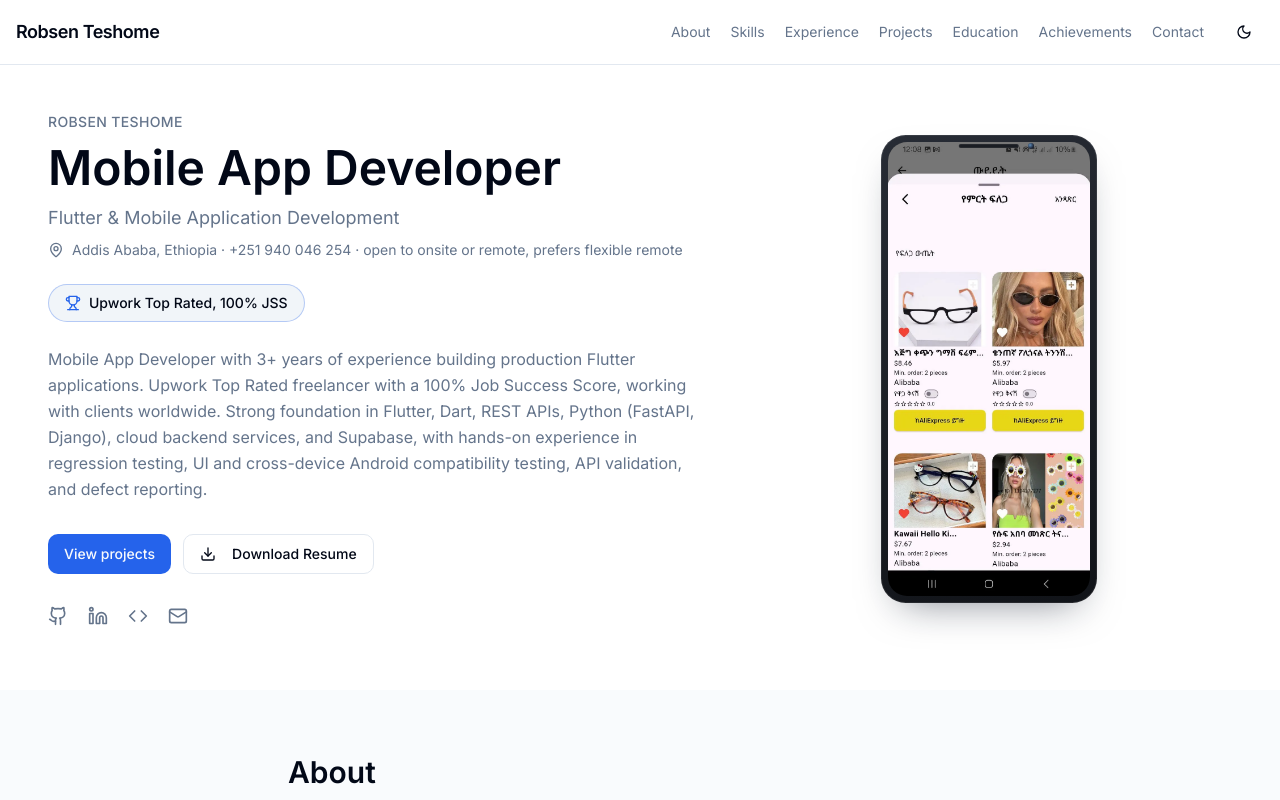
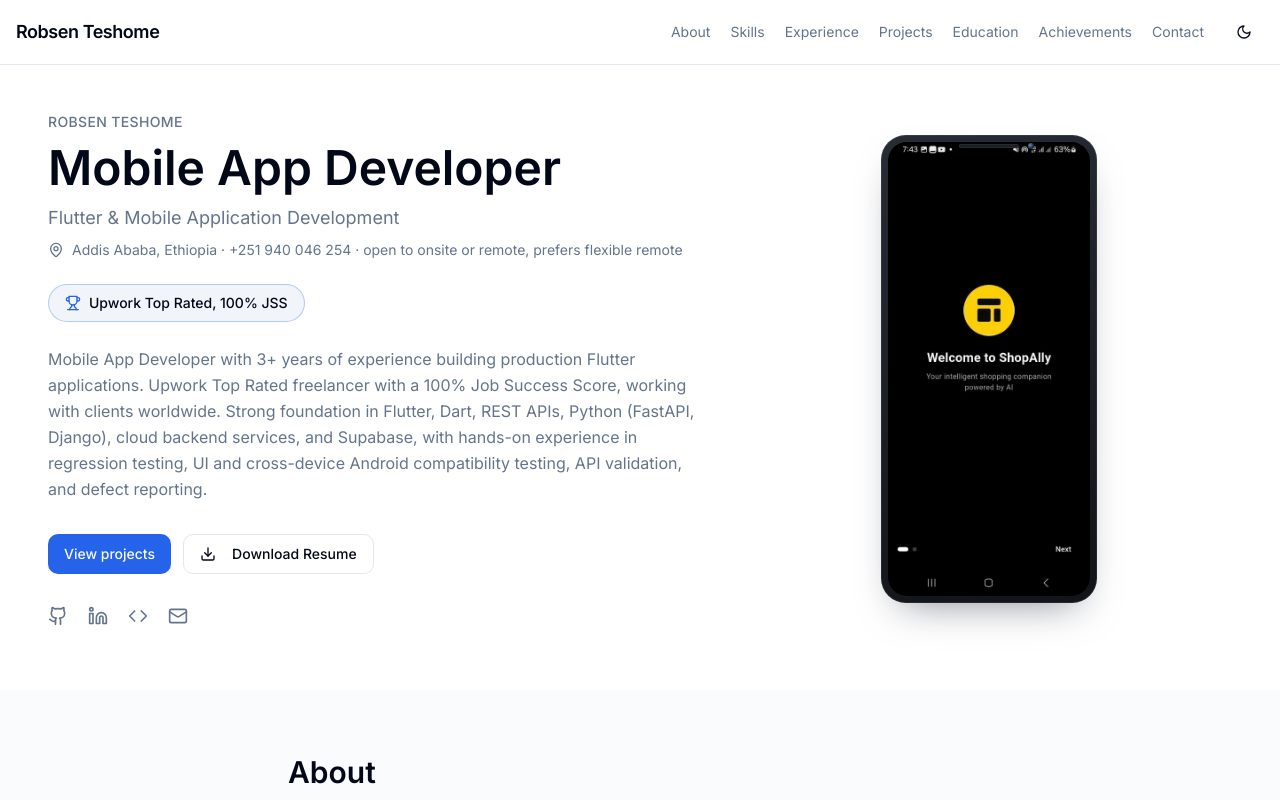
Before and after one commit to robsen123-fexil/mobile-dev-portfolio, a Next.js app: page / in a window 1280 px wide. Shown: the top 800 px of the page. Built offline with nearby package versions, Linux system fonts and the light colour scheme.

Commit message:
Use the ShopAlly welcome screen as the featured cover image.
Co-authored-by: Cursor <cursoragent@cursor.com>

```diff
--- a/app/page.tsx
+++ b/app/page.tsx
@@ -139,8 +139,9 @@ const projects: Project[] = [
     device: "phone",
     featured: true,
     highlight: "1st Place, A2SV G6",
-    cover: "/projects/shopally/01.webp",
+    cover: "/projects/shopally/cover.webp",
     images: [
+      "/projects/shopally/cover.webp",
       "/projects/shopally/01.webp",
       "/projects/shopally/02.webp",
       "/projects/shopally/03.webp",
@@ -154,7 +155,7 @@ const projects: Project[] = [
       "/projects/shopally/11.webp",
       "/projects/shopally/12.webp",
     ],
-    alt: "ShopAlly product grid showing Alibaba listings in a Flutter shopping app",
+    alt: "ShopAlly welcome screen with yellow logo and AI shopping tagline",
   },
   {
     id: "imerzn",
```
Also changed, not shown: public/projects/shopally/cover.webp (added).
